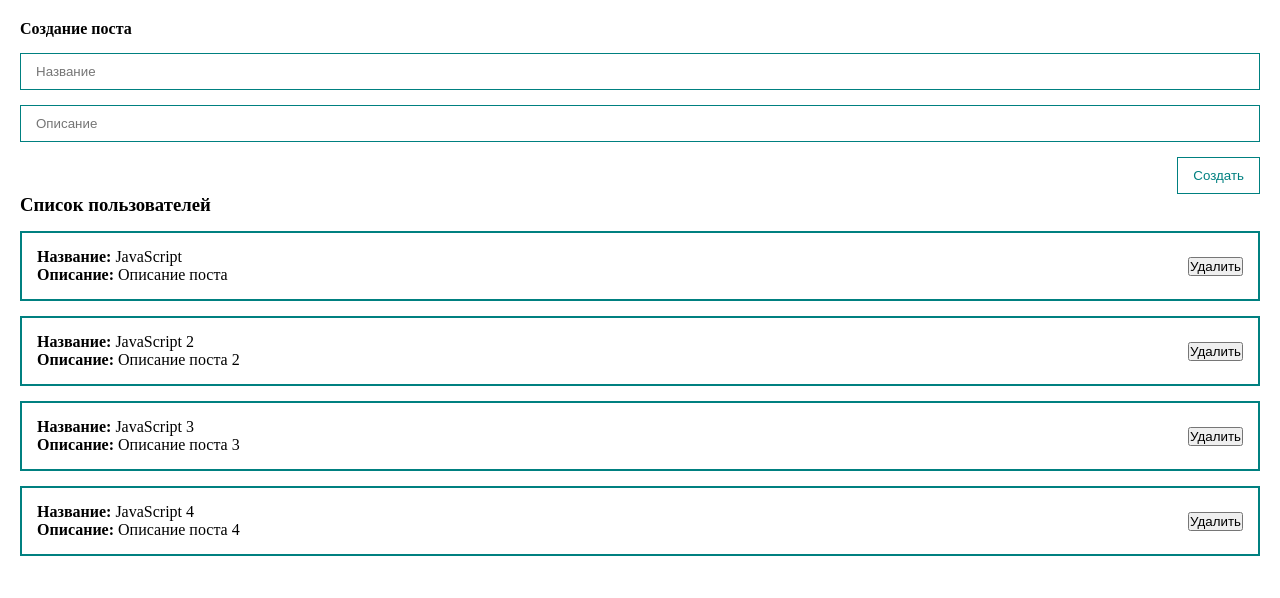
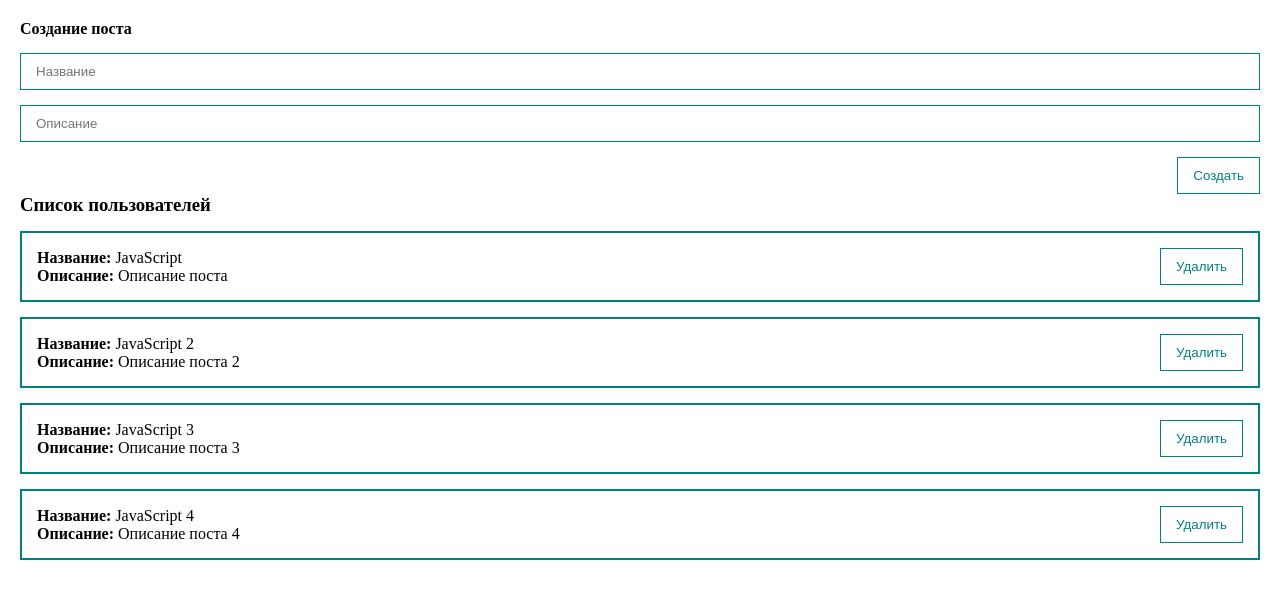
Before and after one commit to makalex74/vue3-crash, a Vue app: page / in a window 1280 px wide. Shown: the top 598 px of the page. Built offline with nearby package versions, Linux system fonts and the light colour scheme.

Commit message:
+ MyButton

```diff
--- a/src/components/PostForm.vue
+++ b/src/components/PostForm.vue
@@ -3,12 +3,14 @@
         <h4>Создание поста</h4>
         <input v-model="post.title" class="input" type="text" placeholder="Название">
         <input v-model="post.body" @input="post.body = $event.target.value" class="input" type="text" placeholder="Описание">
-        <button class="btn" @click="createPost">Создать</button>
+        <my-button style="align-self: flex-end; margin-top: 15px;" @click="createPost">Создать</my-button>
     </form>
 </template>
 
 <script>
+import MyButton from "@/components/UI/MyButton";
 export default {
+    components: {'my-button': MyButton},
     data() {
         return {
             post: {
@@ -44,12 +46,4 @@ form {
     margin-top: 15px;
 }
 
-.btn {
-    align-self: flex-end;
-    margin-top: 15px;
-    padding: 10px 15px;
-    background: none;
-    color: teal;
-    border: 1px solid teal;
-}
 </style>
--- a/src/components/PostItem.vue
+++ b/src/components/PostItem.vue
@@ -5,14 +5,16 @@
             <div><strong>Описание:</strong> {{ post.body }} </div>
         </div>
         <div class="post__btns">
-            <button>Удалить</button>
+            <my-button>Удалить</my-button>
         </div>
 
     </div>
 </template>
 
 <script>
+import MyButton from "@/components/UI/MyButton";
 export default {
+    components: {'my-button': MyButton},
     props: {
         post: {
             type: Object,
--- /dev/null
+++ b/src/components/UI/MyButton.vue
@@ -0,0 +1,20 @@
+<template>
+    <button class="btn">
+        <slot></slot>
+    </button>
+</template>
+
+<script>
+    export default {
+
+    }
+</script>
+
+<style scoped>
+.btn {
+    padding: 10px 15px;
+    background: none;
+    color: teal;
+    border: 1px solid teal;
+}
+</style>
```
